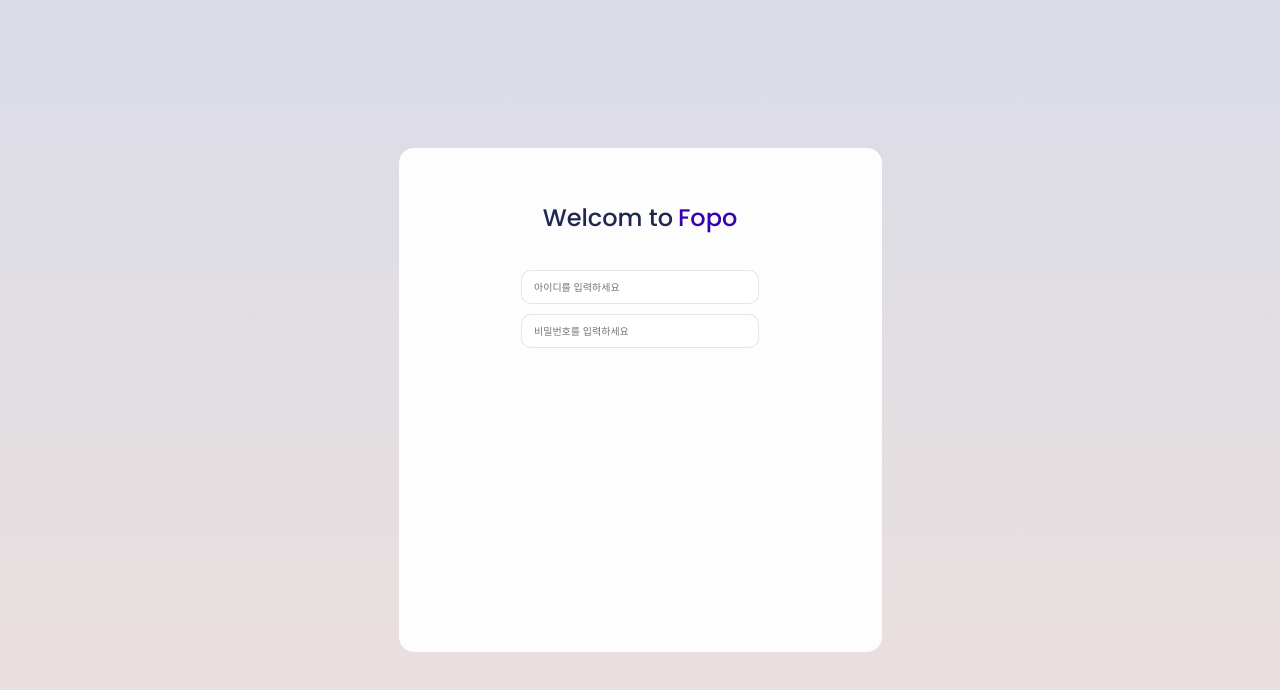
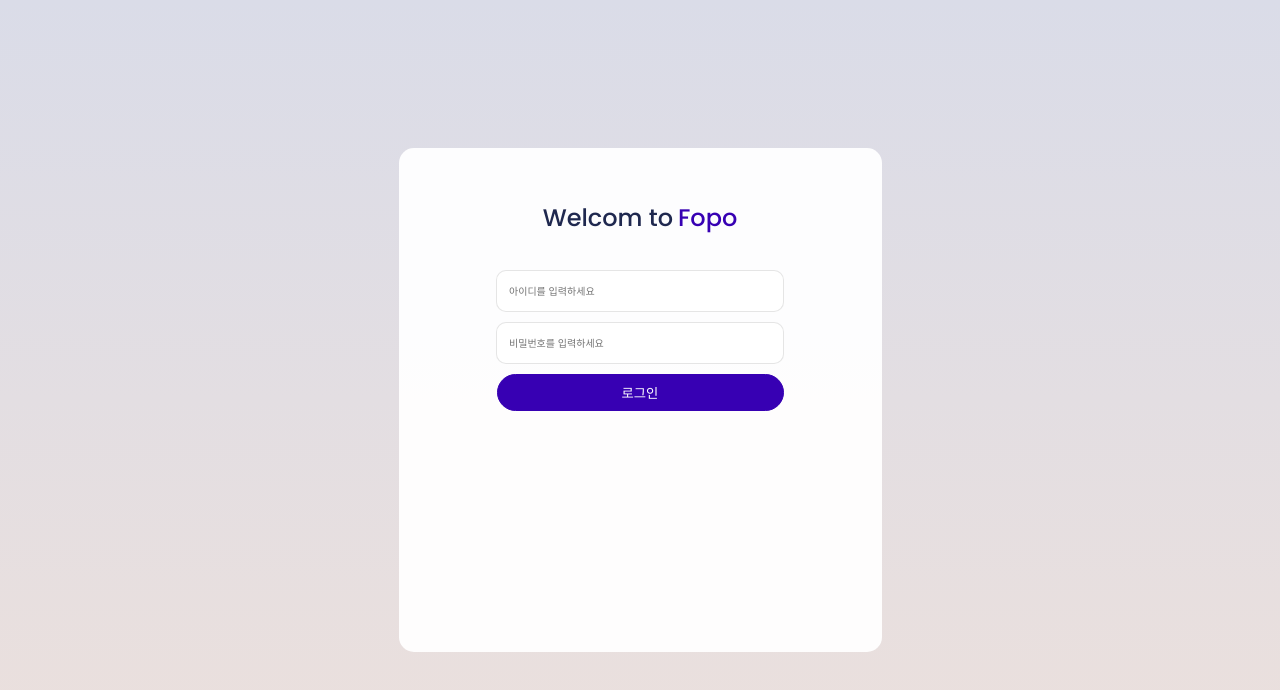
Before and after one commit to Deep-Caffeine/Front, a Next.js app: page / in a window 1280 px wide. Shown: the top 690 px of the page. Built offline with nearby package versions, Linux system fonts and the light colour scheme.

Commit message:
[Feat] welcome 페이지 로그인버튼 제작

```diff
--- a/src/app/atoms/Button.tsx
+++ b/src/app/atoms/Button.tsx
@@ -1,20 +1,18 @@
 /** @jsxImportSource @emotion/react */
 import React from 'react';
+import { BaseTypes } from '../tpyes/common';
 import { css } from '@emotion/react';
 
-export interface ButtonProps {
+export interface ButtonProps extends BaseTypes{
   onClick: () => void;
   children?: React.ReactNode;
   disabled?: boolean;
 }
 
-const ButtonStyle = css` // 임시
-  width: 26px;
-`;
-
-export default function Button({onClick, disabled=false} : ButtonProps){
+export default function Button({onClick, disabled=false, children, ...props} : ButtonProps){
   return (
-    <button css={ButtonStyle} onClick={onClick} disabled={disabled}>
+    <button {...props as any}  onClick={onClick} disabled={disabled}>
+        {children}
     </button>
   );
 };
--- a/src/app/organisms/userForm/login/index.tsx
+++ b/src/app/organisms/userForm/login/index.tsx
@@ -2,6 +2,7 @@
 import Box from "../../../atoms/Box";
 import Label from "../../../atoms/Label";
 import TextInput from "@/app/atoms/Input";
+import Button from "@/app/atoms/Button";
 import useLogin from "./useLogin";
 import { flexRowCentering, flexColumnCentering } from "@/app/styles/flex";
 import {poppinsMediumFontStyle, poppinsLargeFontStyle} from "@/app/styles/font"
@@ -21,18 +22,22 @@ export default function Login(){
                     onChange={(e) => {handleId(e)}}
                     placeholder="아이디를 입력하세요"
                     disabled={false}
-                    width={212}
-                    height={8}
+                    width={262}
+                    height={16}
                     css={poppinsMediumFontStyle}
                 />
                 <TextInput
                     onChange={(e) => {handlePw(e)}}
                     placeholder="비밀번호를 입력하세요"
                     disabled={false}
-                    width={212}
-                    height={8}
+                    width={262}
+                    height={16}
                     css={poppinsMediumFontStyle}
                 />
+                <Button
+                    css={buttonStyle(287, 37)}
+                    onClick={()=>{}}
+                >로그인</Button>
             </Box>
         </Box>
     );
@@ -67,6 +72,13 @@ const inputBoxStyle = {
     gap: "10px"
 }
 
-const inputStyle = {
+const buttonStyle = (width: number, height: number) => ({
+    ...flexRowCentering,
+    width: `${width}px`,
+    height : `${height}px`,
     padding : "12px",
-}
+    border : "1px solid #3700B3",
+    borderRadius : "26px",
+    background: "#3700B3",
+    color: "white",
+})
```
